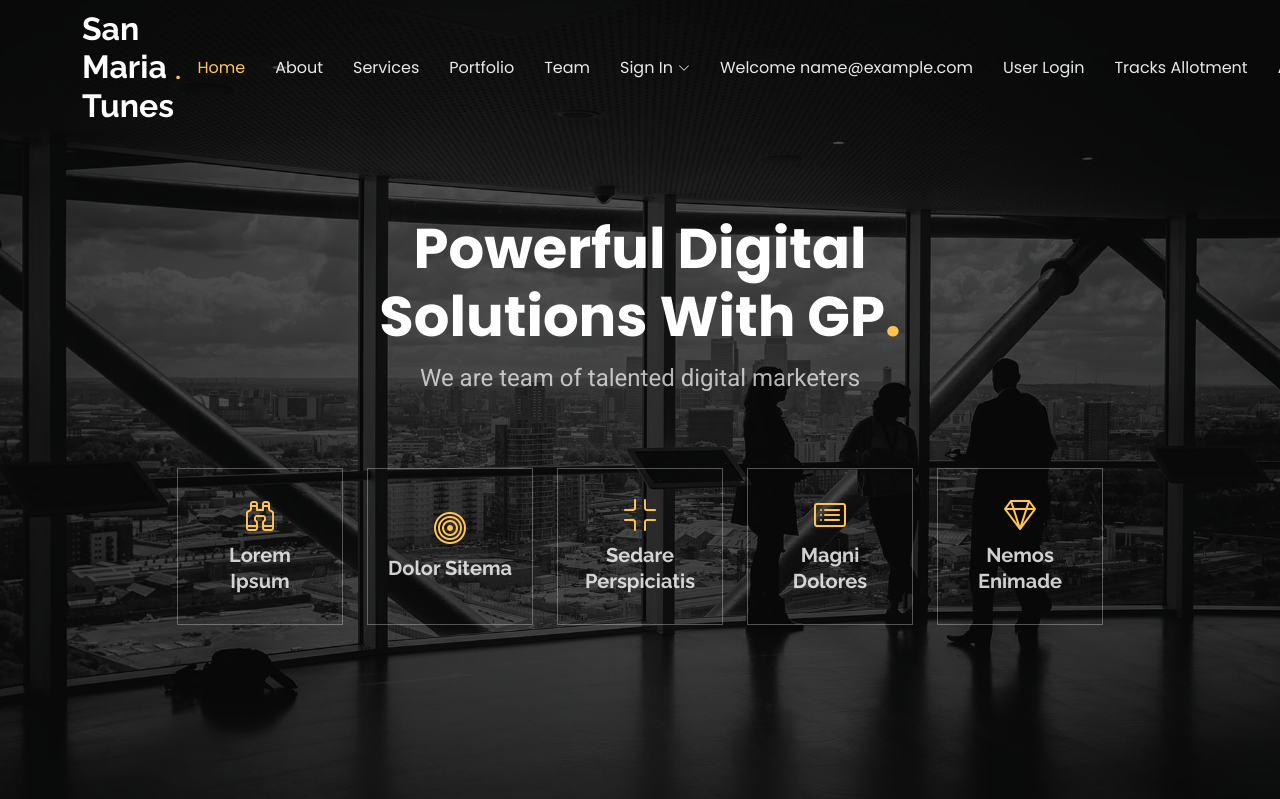
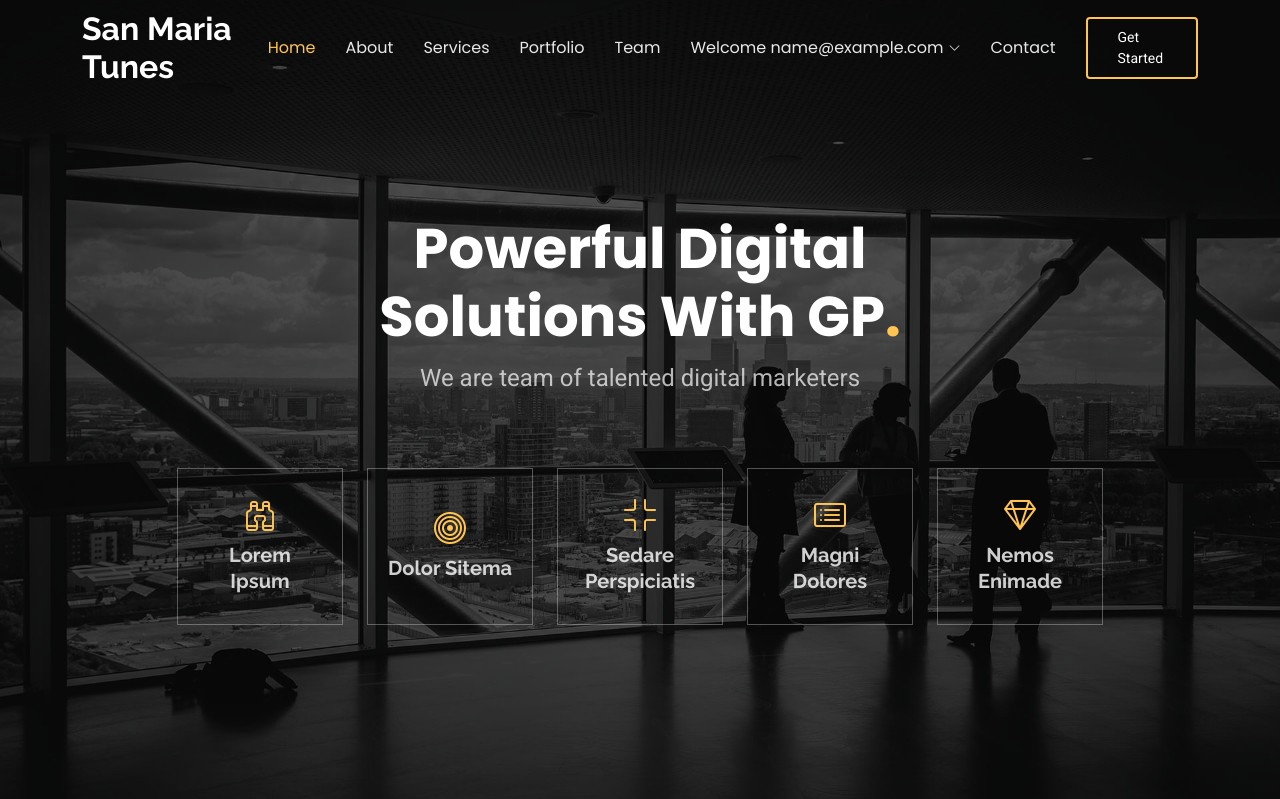
Before and after one commit to idkcode68/DBMS370, a Flask app: page / in a window 1280 px wide. Shown: the top 799 px of the page. Run offline with Flask 3, Linux system fonts and the light colour scheme; the visitor is signed in with stand-in values (Sample User, id 1); some libraries are stand-ins or nearby versions.

Commit message:
few features left to be added

```diff
--- a/backend/main.py
+++ b/backend/main.py
@@ -72,9 +72,9 @@
     id = db.Column(db.Integer, primary_key=True)
     Acode = db.Column(db.String(20), unique=True)
     Aname = db.Column(db.String(100))
-    genre = db.Column(db.String(100))
-    records = db.Column(db.Integer)
-    label = db.Column(db.String(100))
+    Genre = db.Column(db.String(100))
+    Records = db.Column(db.Integer)
+    Label = db.Column(db.String(100))
 
 class Trackallot(db.Model):
     id=db.Column(db.Integer,primary_key=True)
@@ -190,6 +190,7 @@
 def artistuser():
 
     if 'user' in session and session['user']=="admin":
+
         if request.method == "POST":
             Acode = request.form.get('Acode')
             email = request.form.get('email')
@@ -205,14 +206,8 @@
             db.session.add(query)
             db.session.commit()
 
-            # mail.send_message(
-            #     'Music Management System',
-            #     sender=params['gmail-user'],
-            #     recipients=[email],
-            #     body=f"Welcome thank you for choosing us\nYour Credentials Are:\nEmail Address: {email}\nPassword: {password}\n\nHospital Code {Acode}\n Do not share your information\n\n\n Thanks"
-            # )
 
-            flash("Data Inserted", "warning")
+            flash("Data Inserted Successfully", "warning")
             return render_template("addArtistUser.html")
 
 
@@ -252,73 +247,73 @@
 
 @app.route("/addartistinfo", methods=['POST', 'GET'])
 @login_required
+def addartistinfo():
+    email = current_user.email
+    posts = Artistuser.query.filter_by(email=email).first()
+    code = posts.Acode if posts else None
+    postsdata = Artistdata.query.filter_by(Acode=code).first() if code else None
 
-def addartistinfo():
-        email = current_user.email
-        posts = Artistuser.query.filter_by(email=email).first()
-        code=posts.Acode
-        postsdata=Artistdata.query.filter_by(Acode=code).first()
+    if request.method == "POST":
+        Acode = request.form.get('Acode')
+        Aname = request.form.get('Aname')
+        Genre = request.form.get('Genre')
+        Records = request.form.get('Records')
+        Label = request.form.get('Label')
+        Acode = Acode.upper()
 
-        if request.method == "POST":
-            Acode = request.form.get('Acode')
-            Aname = request.form.get('Aname')
-            genre = request.form.get('Genre')
-            records = request.form.get('Records')
-            label = request.form.get('Label')
-            Acode = Acode.upper()
+        auser = Artistuser.query.filter_by(Acode=Acode).first()
+        aduser = Artistdata.query.filter_by(Acode=Acode).first()
+        if aduser:
+            flash("Data is already Present you can update it", "primary")
+            return render_template("artistdata.html", postsdata=postsdata)  # Ensure postsdata is passed
+        if auser:
+            query = Artistdata(Acode=Acode, Aname=Aname, Genre=Genre, Records=Records, Label=Label)
+            db.session.add(query)
+            db.session.commit()
+            flash("Data is Added", "primary")
+            return redirect('/addartistinfo')
+        else:
+            flash("Artist Code does not exist", "warning")
+            return redirect('/addartistinfo')
 
-            auser = Artistuser.query.filter_by(Acode=Acode).first()
-            aduser = Artistdata.query.filter_by(Acode=Acode).first()
-            if aduser:
-                flash("Data is already Present you can update it", "primary")
-                return render_template("artistdata.html")
-            if auser:
-                query=Artistdata(Acode=Acode,Aname=Aname,genre=genre,records=records,label=label)
-                db.session.add(query)
-                db.session.commit()
-                flash("Data is Added", "primary")
-                return redirect('/addartistinfo')
-            else:
-                flash("Artist Code does not exist", "warning")
-                return redirect('/addartistinfo')
+    return render_template("artistdata.html", postsdata=postsdata)  # Ensure postsdata is passed
 
-        return render_template("artistdata.html", postsdata=postsdata)
 
 
 
 @app.route("/aedit/<string:id>", methods=['POST','GET'])
 @login_required
 def aedit(id):
-    posts=Artistdata.query.filter_by(id=id).first()
+    posts = Artistdata.query.filter_by(id=id).first()
     if request.method == "POST":
-            Acode = request.form.get('Acode')
-            Aname = request.form.get('Aname')
-            genre = request.form.get('Genre')
-            records = request.form.get('Records')
-            label = request.form.get('Label')
-            Acode = Acode.upper()
-            post=Artistdata.query.filter_by(id=id).first()
-            post.Acode=Acode
-            post.Aname=Aname
-            post.genre=genre
-            post.records=records
-            post.label=label
-            db.session.commit()
-            flash("Slot Updated", "danger")
-            return render_template("/addartistinfo")
+        Acode = request.form.get('Acode')
+        Aname = request.form.get('Aname')
+        Genre = request.form.get('Genre')
+        Records = request.form.get('Records')
+        Label = request.form.get('Label')
+        Acode = Acode.upper()
+        post = Artistdata.query.filter_by(id=id).first()
+        post.Acode = Acode
+        post.Aname = Aname
+        post.Genre = Genre
+        post.Records = Records
+        post.Label = Label
+        db.session.commit()
+        flash("Slot Updated", "danger")
+        # Redirect instead of rendering to avoid the issue
+        return redirect('/addartistinfo')
+
+    return render_template("aedit.html", posts=posts)
 
 
-    return render_template("aedit.html",posts=posts)
-
-
-
-@app.route("/adelete/<string:id>", methods=['POST','GET'])
+@app.route("/adelete/<string:id>",methods=['POST','GET'])
 @login_required
 def adelete(id):
     post=Artistdata.query.filter_by(id=id).first()
     db.session.delete(post)
-    flash("Date Deleted", "danger")
-    return redirect("/addartistinfo")
+    db.session.commit()
+    flash("Date Deleted","danger")
+    return redirect('/addartistinfo')
 
 
 
--- a/backend/templates/addArtistUser.html
+++ b/backend/templates/addArtistUser.html
@@ -1,5 +1,3 @@
-
-
 {% extends "baselogin.html" %}
 {% block title %} Artist User {% endblock title %}
 {% block form %}
--- a/backend/templates/aedit.html
+++ b/backend/templates/aedit.html
@@ -32,6 +32,7 @@
                 value={{posts.Acode}}
                 placeholder="Enter the Artist Code"
                 required
+                hidden
               />
             </div>
 
--- a/backend/templates/artistdata.html
+++ b/backend/templates/artistdata.html
@@ -68,8 +68,9 @@
                             <li class="list-group-item">Artist Name:<b> {{postsdata.Aname}} </b></li>
                             <li class="list-group-item">Artist Genre:<b> {{postsdata.Genre}} </b></li>
                             <li class="list-group-item">Artist Records:<b> {{postsdata.Records}} </b></li>
-                            <li class="list-group-item"><a href="/aedit/{{postsdata.id}}"></a><i class="fa-solid fa-pen-to-square"></i>
-                              <a href="/adelete/{{postsdata.id}}"></a><i class="fa-solid fa-trash"></i>
+                            <li class="list-group-item">Artist Labels:<b> {{postsdata.Label}} </b></li>
+                            <li class="list-group-item"><a href="/aedit/{{postsdata.id}}"> <i class="fas fa-edit"></i></a> </i>
+                              <a class="ml-4" confirm('Are you sure to Delete data'); href="/adelete/{{postsdata.id}}"> <i class="fa-solid fa-trash"></i> </a>
                               <li>
 
                         </ul>
--- a/backend/templates/base.html
+++ b/backend/templates/base.html
@@ -1,31 +1,48 @@
 <!DOCTYPE html>
 <html lang="en">
-
   <head>
-  <meta charset="utf-8">
-  <meta content="width=device-width, initial-scale=1.0" name="viewport">
+    <meta charset="utf-8" />
+    <meta content="width=device-width, initial-scale=1.0" name="viewport" />
     <title>{% block title %}{% endblock title %}</title>
-  <meta content="" name="description">
-  <meta content="" name="keywords">
+    <meta content="" name="description" />
+    <meta content="" name="keywords" />
 
     <!-- Favicons -->
-  <link href="static/assets/img/favicon.png" rel="icon">
-  <link href="static/assets/img/apple-touch-icon.png" rel="apple-touch-icon">
+    <link href="static/assets/img/favicon.png" rel="icon" />
+    <link
+      href="static/assets/img/apple-touch-icon.png"
+      rel="apple-touch-icon"
+    />
 
     <!-- Fonts -->
-  <link href="https://fonts.googleapis.com" rel="preconnect">
-  <link href="https://fonts.gstatic.com" rel="preconnect" crossorigin>
-  <link href="https://fonts.googleapis.com/css2?family=Roboto:ital,wght@0,100;0,300;0,400;0,500;0,700;0,900;1,100;1,300;1,400;1,500;1,700;1,900&family=Poppins:ital,wght@0,100;0,200;0,300;0,400;0,500;0,600;0,700;0,800;0,900;1,100;1,200;1,300;1,400;1,500;1,600;1,700;1,800;1,900&family=Raleway:ital,wght@0,100;0,200;0,300;0,400;0,500;0,600;0,700;0,800;0,900;1,100;1,200;1,300;1,400;1,500;1,600;1,700;1,800;1,900&display=swap" rel="stylesheet">
+    <link href="https://fonts.googleapis.com" rel="preconnect" />
+    <link href="https://fonts.gstatic.com" rel="preconnect" crossorigin />
+    <link
+      href="https://fonts.googleapis.com/css2?family=Roboto:ital,wght@0,100;0,300;0,400;0,500;0,700;0,900;1,100;1,300;1,400;1,500;1,700;1,900&family=Poppins:ital,wght@0,100;0,200;0,300;0,400;0,500;0,600;0,700;0,800;0,900;1,100;1,200;1,300;1,400;1,500;1,600;1,700;1,800;1,900&family=Raleway:ital,wght@0,100;0,200;0,300;0,400;0,500;0,600;0,700;0,800;0,900;1,100;1,200;1,300;1,400;1,500;1,600;1,700;1,800;1,900&display=swap"
+      rel="stylesheet"
+    />
 
     <!-- Vendor CSS Files -->
-  <link href="static/assets/vendor/bootstrap/css/bootstrap.min.css" rel="stylesheet">
-  <link href="static/assets/vendor/bootstrap-icons/bootstrap-icons.css" rel="stylesheet">
-  <link href="static/assets/vendor/aos/aos.css" rel="stylesheet">
-  <link href="static/assets/vendor/swiper/swiper-bundle.min.css" rel="stylesheet">
-  <link href="static/assets/vendor/glightbox/css/glightbox.min.css" rel="stylesheet">
+    <link
+      href="static/assets/vendor/bootstrap/css/bootstrap.min.css"
+      rel="stylesheet"
+    />
+    <link
+      href="static/assets/vendor/bootstrap-icons/bootstrap-icons.css"
+      rel="stylesheet"
+    />
+    <link href="static/assets/vendor/aos/aos.css" rel="stylesheet" />
+    <link
+      href="static/assets/vendor/swiper/swiper-bundle.min.css"
+      rel="stylesheet"
+    />
+    <link
+      href="static/assets/vendor/glightbox/css/glightbox.min.css"
+      rel="stylesheet"
+    />
 
     <!-- Main CSS File -->
-  <link href="static/assets/css/main.css" rel="stylesheet">
+    <link href="static/assets/css/main.css" rel="stylesheet" />
 
     <!-- =======================================================
   * Template Name: Gp
@@ -38,123 +55,143 @@
   </head>
 
   <body class="index-page">
-
     <header id="header" class="header d-flex align-items-center fixed-top">
-    <div class="container-fluid container-xl position-relative d-flex align-items-center justify-content-between">
-
-      <a href="index.html" class="logo d-flex align-items-center me-auto me-lg-0">
+      <div
+        class="container-fluid container-xl position-relative d-flex align-items-center justify-content-between"
+      >
+        <a
+          href="index.html"
+          class="logo d-flex align-items-center me-auto me-lg-0"
+        >
           <!-- Uncomment the line below if you also wish to use an image logo -->
           <!-- <img src="static/assets/img/logo.png" alt=""> -->
           <h1 class="sitename">San Maria Tunes</h1>
-        <span>.</span>
         </a>
-
         <nav id="navmenu" class="navmenu">
           <ul>
-          <li><a href="/" class="active">Home<br></a></li>
+            <li>
+              <a href="/" class="active">Home<br /></a>
+            </li>
             <li><a href="#about">About</a></li>
             <li><a href="#services">Services</a></li>
             <li><a href="#portfolio">Portfolio</a></li>
             <li><a href="#team">Team</a></li>
-          <li class="dropdown"><a href="#"><span>Sign In</span> <i class="bi bi-chevron-down toggle-dropdown"></i></a>
+
 {% if current_user.is_authenticated and current_user.Acode %}
-            {# 1 #}
-            <li><a href="/userlogin">Welcome {{current_user.email}}</a></li>
+            <li class="dropdown"><a href="/signup"><span>Welcome {{current_user.email}}</span><i class="bi bi-chevron-down toggle-dropdown"></i></a>
               <ul>
                 <li><a href="/addartistinfo">Add Artist Data</a></li>
                 <li><a href="/logout">Logout</a></li>
               </ul>
+            </li>
 {% elif current_user.is_authenticated and current_user.name %}
-
-            {# 2 #}
-            <li><a href="/userlogin">Welcome {{current_user.email}}</a></li>
+            <li class="dropdown"><a href="/signup"><span>Welcome {{current_user.email}}</span><i class="bi bi-chevron-down toggle-dropdown"></i></a>
              <ul>
-              <li><a href="/userlogin">User Login</a></li>
                <li><a href="/trackallotment">Tracks Allotment</a></li>
-              <li><a href="/artistlogin">Artist Login</a></li>
+               <li><a href="/logout">Logout</a></li>
              </ul>
+            </li>
 
 {% else %}
-            {# 3 #}
+           <li class="dropdown"><a href="#"><span>Sign In</span> <i class="bi bi-chevron-down toggle-dropdown"></i></a>
              <ul>
                <li><a href="/userlogin">User Login</a></li>
                <li><a href="/admin">Admin Login</a></li>
                <li><a href="/artistlogin">Artist Login</a></li>
              </ul>
+            </li>
             {% endif %}
 
-          </li>
             <li><a href="#contact">Contact</a></li>
           </ul>
           <i class="mobile-nav-toggle d-xl-none bi bi-list"></i>
         </nav>
 
         <a class="btn-getstarted" href="index.html#about">Get Started</a>
-
       </div>
     </header>
 
     <main class="main">
-
       <!-- Hero Section -->
       <section id="hero" class="hero section dark-background">
-
-      <img src="static/assets/img/hero-bg.jpg" alt="" data-aos="fade-in">
+        <img src="static/assets/img/hero-bg.jpg" alt="" data-aos="fade-in" />
 
         <div class="container">
-
-        <div class="row justify-content-center text-center" data-aos="fade-up" data-aos-delay="100">
+          <div
+            class="row justify-content-center text-center"
+            data-aos="fade-up"
+            data-aos-delay="100"
+          >
             <div class="col-xl-6 col-lg-8">
               <h2>Powerful Digital Solutions With GP<span>.</span></h2>
               <p>We are team of talented digital marketers</p>
             </div>
           </div>
 
-        <div class="row gy-4 mt-5 justify-content-center" data-aos="fade-up" data-aos-delay="200">
-          <div class="col-xl-2 col-md-4" data-aos="fade-up" data-aos-delay="300">
+          <div
+            class="row gy-4 mt-5 justify-content-center"
+            data-aos="fade-up"
+            data-aos-delay="200"
+          >
+            <div
+              class="col-xl-2 col-md-4"
+              data-aos="fade-up"
+              data-aos-delay="300"
+            >
               <div class="icon-box">
                 <i class="bi bi-binoculars"></i>
                 <h3><a href="">Lorem Ipsum</a></h3>
               </div>
             </div>
-          <div class="col-xl-2 col-md-4" data-aos="fade-up" data-aos-delay="400">
+            <div
+              class="col-xl-2 col-md-4"
+              data-aos="fade-up"
+              data-aos-delay="400"
+            >
               <div class="icon-box">
                 <i class="bi bi-bullseye"></i>
                 <h3><a href="">Dolor Sitema</a></h3>
               </div>
             </div>
-          <div class="col-xl-2 col-md-4" data-aos="fade-up" data-aos-delay="500">
+            <div
+              class="col-xl-2 col-md-4"
+              data-aos="fade-up"
+              data-aos-delay="500"
+            >
               <div class="icon-box">
                 <i class="bi bi-fullscreen-exit"></i>
                 <h3><a href="">Sedare Perspiciatis</a></h3>
               </div>
             </div>
-          <div class="col-xl-2 col-md-4" data-aos="fade-up" data-aos-delay="600">
+            <div
+              class="col-xl-2 col-md-4"
+              data-aos="fade-up"
+              data-aos-delay="600"
+            >
               <div class="icon-box">
                 <i class="bi bi-card-list"></i>
                 <h3><a href="">Magni Dolores</a></h3>
               </div>
             </div>
-          <div class="col-xl-2 col-md-4" data-aos="fade-up" data-aos-delay="700">
+            <div
+              class="col-xl-2 col-md-4"
+              data-aos="fade-up"
+              data-aos-delay="700"
+            >
               <div class="icon-box">
                 <i class="bi bi-gem"></i>
                 <h3><a href="">Nemos Enimade</a></h3>
               </div>
             </div>
           </div>
+        </div>
+      </section>
+      <!-- /Hero Section -->
 
-      </div>
-
-    </section><!-- /Hero Section -->
-
-    {% block body %}
-
-    {% endblock body %}
-
+      {% block body %} {% endblock body %}
     </main>
 
     <footer id="footer" class="footer dark-background">
-
       <div class="footer-top">
         <div class="container">
           <div class="row gy-4">
@@ -165,7 +202,9 @@
               <div class="footer-contact pt-3">
                 <p>A108 Adam Street</p>
                 <p>New York, NY 535022</p>
-              <p class="mt-3"><strong>Phone:</strong> <span>+1 5589 55488 55</span></p>
+                <p class="mt-3">
+                  <strong>Phone:</strong> <span>+1 5589 55488 55</span>
+                </p>
                 <p><strong>Email:</strong> <span>info@example.com</span></p>
               </div>
               <div class="social-links d-flex mt-4">
@@ -179,43 +218,85 @@
             <div class="col-lg-2 col-md-3 footer-links">
               <h4>Useful Links</h4>
               <ul>
-              <li><i class="bi bi-chevron-right"></i> <a href="#"> Home</a></li>
-              <li><i class="bi bi-chevron-right"></i> <a href="#"> About us</a></li>
-              <li><i class="bi bi-chevron-right"></i> <a href="#"> Services</a></li>
-              <li><i class="bi bi-chevron-right"></i> <a href="#"> Terms of service</a></li>
-              <li><i class="bi bi-chevron-right"></i> <a href="#"> Privacy policy</a></li>
+                <li>
+                  <i class="bi bi-chevron-right"></i> <a href="#"> Home</a>
+                </li>
+                <li>
+                  <i class="bi bi-chevron-right"></i> <a href="#"> About us</a>
+                </li>
+                <li>
+                  <i class="bi bi-chevron-right"></i> <a href="#"> Services</a>
+                </li>
+                <li>
+                  <i class="bi bi-chevron-right"></i>
+                  <a href="#"> Terms of service</a>
+                </li>
+                <li>
+                  <i class="bi bi-chevron-right"></i>
+                  <a href="#"> Privacy policy</a>
+                </li>
               </ul>
             </div>
 
             <div class="col-lg-2 col-md-3 footer-links">
               <h4>Our Services</h4>
               <ul>
-              <li><i class="bi bi-chevron-right"></i> <a href="#"> Web Design</a></li>
-              <li><i class="bi bi-chevron-right"></i> <a href="#"> Web Development</a></li>
-              <li><i class="bi bi-chevron-right"></i> <a href="#"> Product Management</a></li>
-              <li><i class="bi bi-chevron-right"></i> <a href="#"> Marketing</a></li>
-              <li><i class="bi bi-chevron-right"></i> <a href="#"> Graphic Design</a></li>
+                <li>
+                  <i class="bi bi-chevron-right"></i>
+                  <a href="#"> Web Design</a>
+                </li>
+                <li>
+                  <i class="bi bi-chevron-right"></i>
+                  <a href="#"> Web Development</a>
+                </li>
+                <li>
+                  <i class="bi bi-chevron-right"></i>
+                  <a href="#"> Product Management</a>
+                </li>
+                <li>
+                  <i class="bi bi-chevron-right"></i> <a href="#"> Marketing</a>
+                </li>
+                <li>
+                  <i class="bi bi-chevron-right"></i>
+                  <a href="#"> Graphic Design</a>
+                </li>
               </ul>
             </div>
 
             <div class="col-lg-4 col-md-12 footer-newsletter">
               <h4>Our Newsletter</h4>
-            <p>Subscribe to our newsletter and receive the latest news about our products and services!</p>
-            <form action="forms/newsletter.php" method="post" class="php-email-form">
-              <div class="newsletter-form"><input type="email" name="email"><input type="submit" value="Subscribe"></div>
+              <p>
+                Subscribe to our newsletter and receive the latest news about
+                our products and services!
+              </p>
+              <form
+                action="forms/newsletter.php"
+                method="post"
+                class="php-email-form"
+              >
+                <div class="newsletter-form">
+                  <input type="email" name="email" /><input
+                    type="submit"
+                    value="Subscribe"
+                  />
+                </div>
                 <div class="loading">Loading</div>
                 <div class="error-message"></div>
-              <div class="sent-message">Your subscription request has been sent. Thank you!</div>
+                <div class="sent-message">
+                  Your subscription request has been sent. Thank you!
+                </div>
               </form>
             </div>
-
           </div>
         </div>
       </div>
 
       <div class="copyright">
         <div class="container text-center">
-        <p>© <span>Copyright</span> <strong class="px-1 sitename">GP</strong> <span>All Rights Reserved</span></p>
+          <p>
+            © <span>Copyright</span> <strong class="px-1 sitename">GP</strong>
+            <span>All Rights Reserved</span>
+          </p>
           <div class="credits">
             <!-- All the links in the footer should remain intact. -->
             <!-- You can delete the links only if you've purchased the pro version. -->
@@ -225,11 +306,15 @@
           </div>
         </div>
       </div>
-
     </footer>
 
     <!-- Scroll Top -->
-  <a href="#" id="scroll-top" class="scroll-top d-flex align-items-center justify-content-center"><i class="bi bi-arrow-up-short"></i></a>
+    <a
+      href="#"
+      id="scroll-top"
+      class="scroll-top d-flex align-items-center justify-content-center"
+      ><i class="bi bi-arrow-up-short"></i
+    ></a>
 
     <!-- Preloader -->
     <div id="preloader"></div>
@@ -246,7 +331,5 @@
 
     <!-- Main JS File -->
     <script src="static/assets/js/main.js"></script>
-
   </body>
-
 </html>
--- a/backend/templates/message.html
+++ b/backend/templates/message.html
@@ -2,7 +2,7 @@
 {% if messages %}
 {% for category,message in messages %}
 
-<!--eikahne box ta choto kora lagbe , display box ta beshi boro hoye jacche, like ektu chepta kore jaate flate display taa ashe -->
+<!--eikahne box ta choto kora lagbe , display box ta beshi boro hoye jacche, like ektu chepta kore jaate flat display taa ashe -->
 
 <!--begin::Alert-->
 <div class="alert alert-{{category}} bg-light-danger d-flex flex-center flex-column py-10 px-10 px-lg-20 mb-10">
```
Lines whose indentation alone changed are shown as unchanged.
